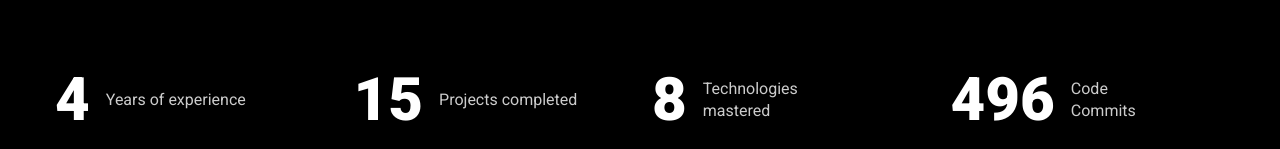
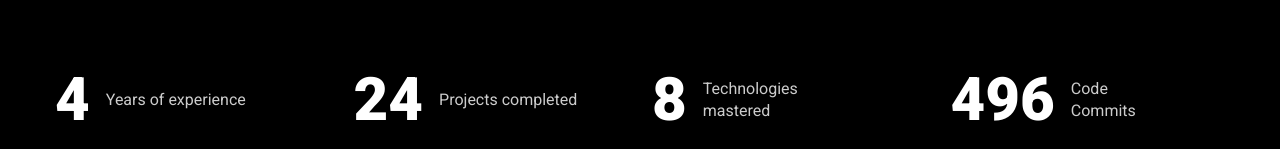
Before and after one commit to Teejay-deen/my-portfolio, a Next.js app: page / in a window 1280 px wide. Shown: the part 648-797 px from the top of the page. Built offline with nearby package versions, Linux system fonts and the light colour scheme.

Commit message:
stats repaired

```diff
--- a/components/Stats.jsx
+++ b/components/Stats.jsx
@@ -7,7 +7,7 @@ const stats = [
     text: "Years of experience",
   },
   {
-    num: 15,
+    num: 24,
     text: "Projects completed",
   },
   {
@@ -22,13 +22,13 @@ const stats = [
 
 const Stats = () => {
   return (
-    <section className="pt-4 pb-12 xl:pt-0 xl:pb-0">
+    <section className="pt- pb-12 xl:pt-0 xl:pb-0">
       <div className="container mx-auto">
         <div className="flex flex-wrap gap-6 max-w-[80vw] mx-auto xl:max-w-none">
           {stats.map((item, index) => {
             return (
               <div
-                className="flex-1 flex gap-4 items-center justify-center xl:justify-start"
+                className="flex-1  flex gap-4 items-center justify-center xl:justify-start"
                 key={index}
               >
 
@@ -36,9 +36,8 @@ const Stats = () => {
                   end={item.num}
                   duration={5}
                   delay={2}
-                  className="text-4xl xl:text-6xl text-white font-extrabold"
+                  className="text-4xl font-roboto xl:text-6xl text-white font-extrabold"
                 />
-
                 <p className={`${item.text.length<15 ? "max-w-[100px] " : "max-w-[150px]"} leading-snug text-white/80`}>{item.text}</p>
               </div>
             );
```
